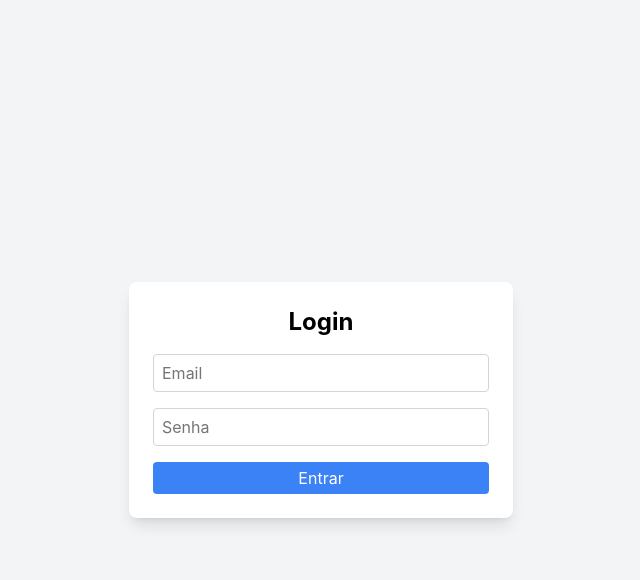
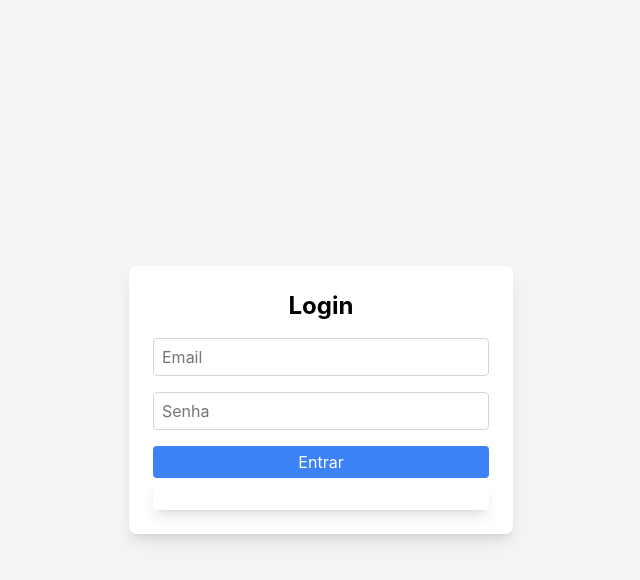
Before and after one commit to victtoriaSoares/cardapio-app, a React (Create React App) app: page /login in a window 1280 px wide. Both pictures are taken after a click on the button "Entrar". Shown: the top 580 px of the page, without its empty margins (319-959 px from the left). Built offline with nearby package versions, Linux system fonts and the light colour scheme; no server answers.

Commit message:
Finalizando login

```diff
--- a/package.json
+++ b/package.json
@@ -11,6 +11,7 @@
     "@types/node": "^16.18.126",
     "@types/react": "^19.1.7",
     "@types/react-dom": "^19.1.6",
+    "axios": "^1.11.0",
     "react": "^19.1.0",
     "react-dom": "^19.1.0",
     "react-router-dom": "^7.6.2",
--- /dev/null
+++ b/src/componetes/Button.tsx
@@ -0,0 +1,24 @@
+import React from "react";
+import "../estilos/Login.css";
+
+export default function Button({
+  children,
+  onClick,
+  type = "button",
+  className = "",
+}: {
+  children: React.ReactNode | string;
+  onClick: () => void;
+  type: "button" | "submit" | "reset";
+  className?: string;
+}) {
+  return (
+    <button
+      type={type}
+      className={`w-full py-2 rounded ${className}`}
+      onClick={onClick}
+    >
+      {children}
+    </button>
+  );
+}
--- /dev/null
+++ b/src/componetes/Container.tsx
@@ -0,0 +1,12 @@
+import React from "react";
+import "../estilos/Login.css";
+
+export default function Container({ children }: { children: React.ReactNode }) {
+  return (
+    <div className="flex flex-col items-center justify-center min-h-screen bg-gray-100 p-4">
+      <div className="bg-white p-6 rounded-lg shadow-lg w-full max-w-sm sm:max-w-md md:max-w-lg lg:max-w-xl">
+        {children}
+      </div>
+    </div>
+  );
+}
--- /dev/null
+++ b/src/componetes/Input.tsx
@@ -0,0 +1,33 @@
+import React from "react";
+import "../estilos/Login.css";
+
+interface InputProps {
+  value: string;
+  errorMessage: string;
+  onChange: React.ChangeEventHandler<HTMLInputElement>;
+  placeholder?: string;
+  type: string;
+}
+
+export default function Input(props: InputProps) {
+  const { value, errorMessage, onChange, placeholder, type } = props;
+
+  return (
+    <div className="w-full mb-4">
+      <input
+        type={type}
+        placeholder={placeholder || "Digite aqui..."}
+        value={value}
+        onChange={onChange}
+        className={`w-full p-2 border rounded ${
+          errorMessage
+            ? "border-red-500"
+            : value
+            ? "border-blue-500"
+            : "border-gray-300"
+        }`}
+      />
+      {errorMessage && <p>{errorMessage}</p>}
+    </div>
+  );
+}
--- a/src/componetes/Login.tsx
+++ b/src/componetes/Login.tsx
@@ -2,12 +2,11 @@ import React from "react";
 import useForm from "../hooks/useForm";
 import { useNavigate } from "react-router-dom";
 import "../estilos/Login.css";
-
-interface SnackbarState {
-  message: string;
-  type?: "success" | "error" | "warning" | "info";
-  duration: number;
-}
+import Input from "./Input";
+import Container from "./Container";
+import Button from "./Button";
+import api from "../http/api";
+import Snackbar, { SnackbarState } from "./Snackbar";
 
 export default function Login() {
   const { values, errors, handleChange, validate } = useForm({
@@ -23,49 +22,79 @@ export default function Login() {
 
   const navigate = useNavigate();
 
+  const login = async () => {
+    if (!validate) {
+      return;
+    }
+    try {
+      const response = await api.post<{
+        token: string;
+        refreshToken: string;
+        message: string;
+      }>("/login", {
+        email: values.email,
+        senha: values.password,
+      });
+
+      const { token, refreshToken, message } = response.data;
+
+      localStorage.setItem("token", token);
+      localStorage.setItem("refreshToken", refreshToken);
+
+      const duration = 10000;
+      setSnackbar({
+        message: message || "Sucesso ao logar.",
+        type: "success",
+        duration,
+      });
+      setTimeout(() => {
+        navigate("/");
+      }, duration);
+    } catch (error: unknown) {
+      const axiosError = error as {
+        response?: { data?: { message?: string } };
+      };
+      setSnackbar({
+        message:
+          axiosError.response?.data?.message || "Erro ao realizar login.",
+        type: "error",
+        duration: 10000,
+      });
+    }
+  };
+
   return (
-    <div className="flex flex-col items-center justify-center min-h-screen bg-gray-100 p-4">
-      <div className="bg-white p-6 rounded-lg shadow-lg w-full max-w-sm sm:max-w-lg lg:max-w-xl">
+    <Container>
       <h2 className="text-2xl font-bold mb-4 text-center">Login</h2>
-        <div className="w-full mb-4">
-          <input
-            type="text"
+      <Input
+        value={values.email}
+        errorMessage={errors.email}
+        onChange={handleChange("email")}
+        type="email"
         placeholder="Email"
-            value={values.email}
-            onChange={handleChange("email")}
-            className={`w-full p-2 border rounded ${
-              errors.email
-                ? "border-red-500"
-                : values.email
-                ? "border-blue-500"
-                : "border-gray-300"
-            }`}
       />
-        </div>
-        <div className="w-full mb-4">
-          <input
+      <Input
+        value={values.password}
+        errorMessage={errors.password}
+        onChange={handleChange("password")}
         type="password"
         placeholder="Senha"
-            value={values.password}
-            onChange={handleChange("password")}
-            className={`w-full p-2 border rounded ${
-              errors.password
-                ? "border-red-500"
-                : values.password
-                ? "border-blue-500"
-                : "border-gray-300"
-            }`}
       />
-          {errors.password && <p>{errors.password}</p>}
-        </div>
-        <button
+      <Button
         type="button"
-          className="w-full bg-blue-500 text-white py-2 rounded hover:bg-blue-600"
-          onClick={() => {}}
+        className="bg-blue-500 text-white hover:bg-blue-600"
+        onClick={login}
       >
         Entrar
-        </button>
-      </div>
-    </div>
+      </Button>
+      <Snackbar
+        message={snackbar.message}
+        type={snackbar.type}
+        duration={snackbar.duration}
+        onClose={() => {
+          setSnackbar({ message: "", type: "success", duration: 0 });
+        }}
+      />
+    </Container>
   );
 }
--- /dev/null
+++ b/src/componetes/Snackbar.tsx
@@ -0,0 +1,53 @@
+/* eslint-disable react/require-default-props */
+import * as React from "react";
+import { useState, useEffect, JSX } from "react";
+export interface SnackbarProps {
+  message: string; // Mensagem a ser exibida no Snackbar
+  type?: "success" | "error" | "warning" | "info"; // Tipo do Snackbar
+  duration?: number; // Duração em milissegundos
+  onClose?: () => void; // Função chamada ao fechar o Snackbar
+}
+export interface SnackbarState {
+  message: string;
+  type?: "success" | "error" | "warning" | "info"; // Torna o tipo opcional
+  duration: number;
+}
+function Snackbar({
+  message,
+  type = "success",
+  duration = 10000,
+  onClose = undefined,
+}: SnackbarProps): JSX.Element | null {
+  const [visible, setVisible] = useState<boolean>(false);
+
+  useEffect(() => {
+    if (message) {
+      setVisible(true);
+      const timer = setTimeout(() => {
+        setVisible(false);
+        if (onClose) onClose();
+      }, duration);
+
+      return () => clearTimeout(timer);
+    }
+    return undefined;
+  }, [message, duration, onClose]);
+
+  if (!visible) return null;
+
+  const typeStyles: Record<string, string> = {
+    success: "bg-green-500 text-white",
+    error: "bg-red-500 text-white",
+    warning: "bg-yellow-500 text-black",
+    info: "bg-blue-500 text-white",
+  };
+
+  return (
+    <div
+      className={`fixed bottom-4 left-1/2 transform -translate-x-1/2 px-4 py-2 rounded shadow-lg ${typeStyles[type]} transition-opacity duration-300`}
+    >
+      {message}
+    </div>
+  );
+}
+export default Snackbar;
--- /dev/null
+++ b/src/http/api.ts
@@ -0,0 +1,106 @@
+import axios, {
+  AxiosInstance,
+  AxiosResponse,
+  InternalAxiosRequestConfig,
+} from "axios";
+
+// Define a interface para a resposta de erro
+interface ApiError {
+  status: number;
+  message: string;
+}
+
+// Cria uma instância do axios
+const api: AxiosInstance = axios.create({
+  baseURL: process.env.REACT_APP_API_BASE_URL, // Substitua pela URL base da sua API
+  headers: {
+    "Content-Type": "application/json",
+  },
+});
+
+// Interceptador de requisição
+api.interceptors.request.use(
+  (config: InternalAxiosRequestConfig) => {
+    // Adiciona o token Bearer ao header Authorization
+    const token = localStorage.getItem("token"); // Substitua pela lógica de onde o token está armazenado
+    if (token) {
+      config.headers.set("Authorization", `Bearer ${token}`);
+    }
+    return config;
+  },
+  (error) => {
+    // Lida com erros na configuração da requisição
+    return Promise.reject(error);
+  }
+);
+
+// Interceptador de resposta
+api.interceptors.response.use(
+  (response: AxiosResponse) => {
+    // Retorna a resposta original para manter a tipagem correta
+    return response;
+  },
+  async (error) => {
+    const originalRequest = error.config;
+
+    if (error.response) {
+      const { status } = error.response;
+
+      // Caso o status seja 401 e o token tenha sido enviado
+      if (status === 401 && originalRequest.headers.Authorization) {
+        try {
+          // Redireciona para o endpoint de refresh-token
+          const refreshResponse = await api.post<{ token: string }>(
+            "/refresh-token",
+            {
+              token: localStorage.getItem("refreshToken"), // Substitua pela lógica do refresh token
+            }
+          );
+
+          // Atualiza o token e refaz a requisição original
+          const newToken = refreshResponse.data.token;
+          localStorage.setItem("token", newToken);
+          originalRequest.headers.Authorization = `Bearer ${newToken}`;
+          return api(originalRequest);
+        } catch (refreshError) {
+          // Caso o refresh falhe, redirecione para login
+          window.location.href = "/login";
+          return Promise.reject(refreshError);
+        }
+      }
+
+      // Caso o status seja 403
+      if (status === 403) {
+        alert("Você não possui acesso a esta tela.");
+        window.history.back(); // Redireciona para a última tela visitada
+        const errorAcessoNegado = new Error("Acesso negado.");
+        (errorAcessoNegado as unknown as ApiError).status = status;
+        return Promise.reject(errorAcessoNegado);
+      }
+
+      // Para outros erros acima de 399
+      if (status >= 400) {
+        return Promise.reject(
+          new Error(
+            JSON.stringify({
+              status,
+              message: error.response.data?.message || "Erro desconhecido.",
+            })
+          )
+        );
+      }
+    }
+
+    // Lida com erros sem resposta (ex.: problemas de rede)
+    return Promise.reject(
+      new Error(
+        JSON.stringify({
+          status: 0,
+          message: "Erro de conexão.",
+        })
+      )
+    );
+  }
+);
+
+export default api;
```
Also changed, not shown: 1 other file (tests, documents, lock files or other folders). Lines whose indentation alone changed are shown as unchanged.
